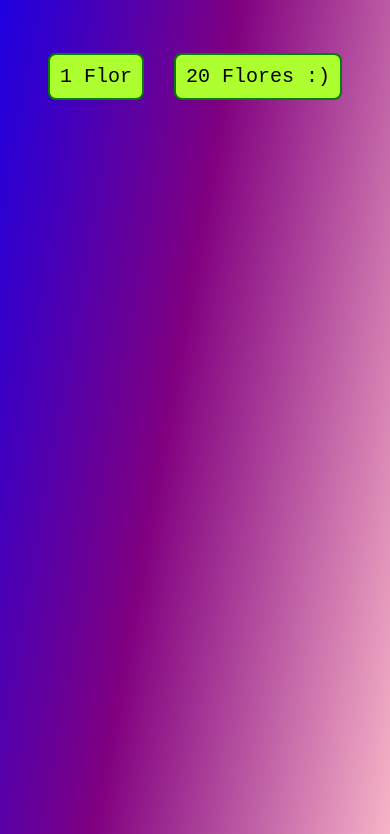
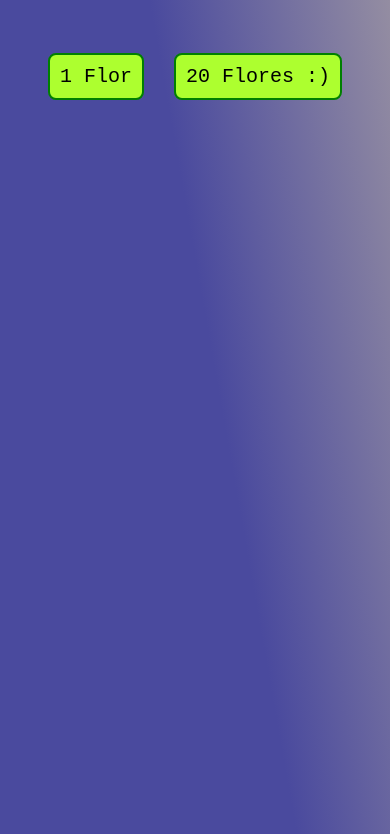
Before and after one commit to MarcoPadillaC98/Chesca, a plain HTML site: page Chesca/index.html in a window 390 px wide. Shown: the part 426-1260 px from the top of the page. Drawn offline with Linux system fonts and the light colour scheme; a web font is replaced by a local one.

Commit message:
Update style.css

```diff
--- a/Chesca/Css/style.css
+++ b/Chesca/Css/style.css
@@ -111,7 +111,7 @@ canvas {
 
 @media (max-width: 468px) {
     body {
-        background: linear-gradient(100deg, blue, purple, pink);
+        background: linear-gradient(80deg, rgb(74, 74, 158), rgb(74, 74, 158), rgb(171, 162, 163));
 
     }
 }
```
